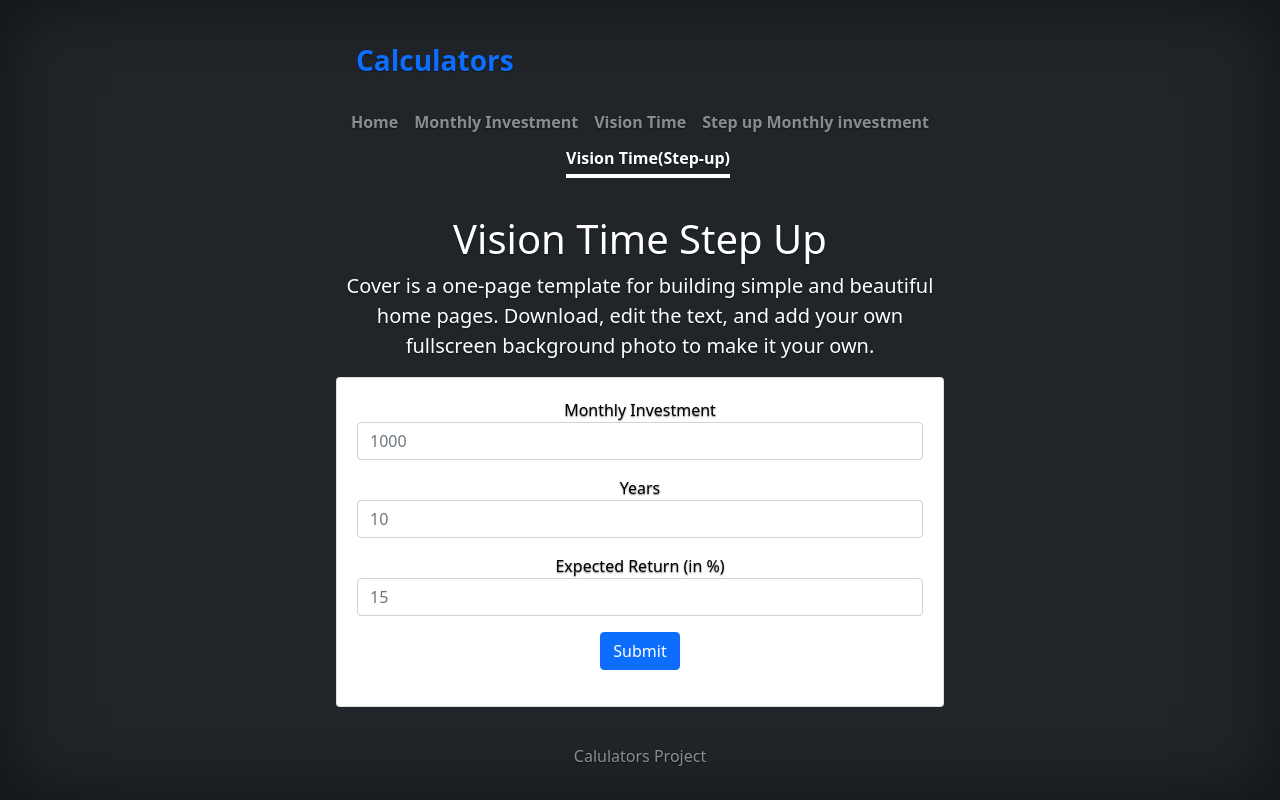
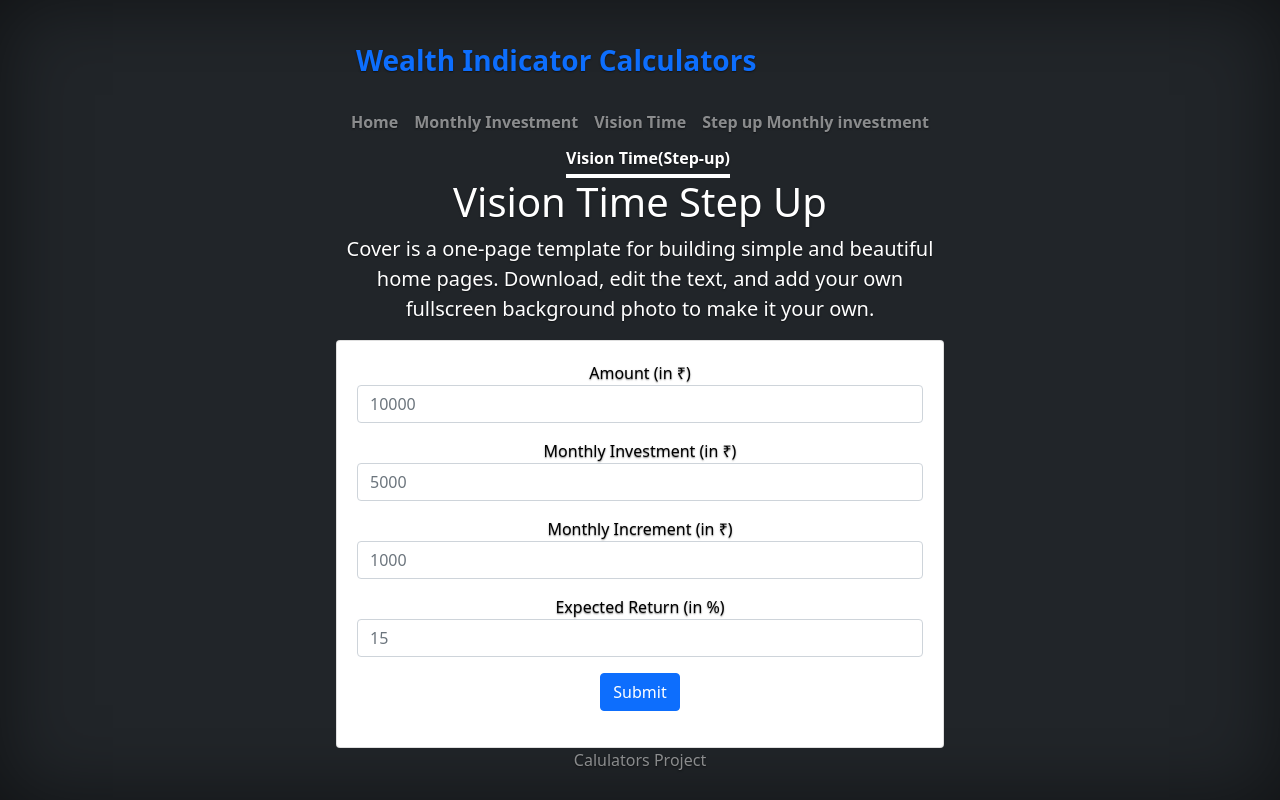
Before and after one commit to Abhi56787/Calculators, a Django app: page /vis_time_up in a window 1280 px wide. Run offline with Django 3.2, Linux system fonts and the light colour scheme; some libraries are stand-ins or nearby versions.

Commit message:
upload new files

```diff
--- a/Calculators/Home/views.py
+++ b/Calculators/Home/views.py
@@ -40,7 +40,28 @@ def monthly_investment(request):
 
 def vis_time(request):
     if request.method == 'POST':
-        return HttpResponse(request)
+        try:
+            amt = float(request.POST.get('amount'))
+            mon_inv = float(request.POST.get('monthly_investment'))
+            exp_ret = float(request.POST.get('exp_ret'))
+        except Exception:
+            return render(request, 'result.html', context={'result' : 'Enter Valid Values'})
+
+        mon_inv *= 12
+        total_amt = mon_inv + (mon_inv * exp_ret) / 100
+        years = 1
+        while total_amt < amt:
+            years += 1
+            temp = total_amt + mon_inv
+            temp += temp * exp_ret / 100
+            total_amt = temp
+
+        amount_inv = mon_inv * years
+        profit = total_amt - amount_inv
+        total_ret = (total_amt - amount_inv) * 100 / amount_inv
+        result = f'Amount can be earned : ₹{total_amt:.2f} in {years} years <br>Amount Invested : ₹{amount_inv:.2f}<br>Profit : ₹{profit:.2f} <br>Total Return : {total_ret:.2f}%'
+        return render(request, 'result.html', context={'result' : result})
+
     return render(request, 'vis_time.html')
 
 
@@ -69,11 +90,35 @@ def step_up_mon_inv(request):
         except Exception:
             return render(request, 'result.html', {'result':'Enter Valid values'})
 
-        return HttpResponse(request)
     return render(request, 'step_up_mon_inv.html')
 
 
 def vis_time_up(request):
     if request.method == 'POST':
-        return HttpResponse(request)
+        try:
+            amt = float(request.POST.get('amount'))
+            mon_inv = float(request.POST.get('monthly_investment'))
+            mon_inc = float(request.POST.get('monthly_increment'))
+            exp_ret = float(request.POST.get('exp_ret'))
+        except Exception:
+            return render(request, 'result.html', context={'result' : 'Enter Valid Values'})
+
+        mon_inv *= 12
+        amt_inv = 0
+        amt_inv += mon_inv
+        total_amt = mon_inv + (mon_inv * exp_ret) / 100
+        years = 1
+        while total_amt < amt:
+            mon_inv += mon_inc * 12
+            amt_inv += mon_inv
+            years += 1
+            temp = total_amt + mon_inv
+            temp += temp * exp_ret / 100
+            total_amt = temp
+
+        profit = total_amt - amt_inv
+        total_ret = (total_amt - amt_inv) * 100 / amt_inv
+        result = f'Amount can be earned : ₹{total_amt:.2f} in {years} years <br>Amount Invested : ₹{amt_inv:.2f}<br>Profit : ₹{profit:.2f} <br>Total Return : {total_ret:.2f}%'
+        return render(request, 'result.html', {'result' : result})
+
     return render(request, 'vis_time_up.html')
--- a/Calculators/templates/base.html
+++ b/Calculators/templates/base.html
@@ -40,7 +40,7 @@
   <div class="cover-container d-flex w-100 h-100 p-3 mx-auto flex-column">
     <header class="mb-auto">
       <div>
-        <h3 class="float-md-start mb-0 text-white" style="padding: 20px"><a class="nav-link " href="/"><b>Calculators</b></a></h3>
+        <h3 class="float-md-start mb-0 text-white" style="padding: 20px"><a class="nav-link " href="/"><b>Wealth Indicator Calculators</b></a></h3>
         <nav class="nav nav-masthead justify-content-center float-md-end" >
           {% block navbar %}
 
--- a/Calculators/templates/monthly_investment.html
+++ b/Calculators/templates/monthly_investment.html
@@ -25,7 +25,7 @@
 		<form method="post" action="/mon_inv" style="color: black;">
 			{% csrf_token %}
 			<div class="form-group mb-3">
-				<label for="name">Monthly Investment</label>
+				<label for="name">Monthly Investment (in ₹)</label>
 				<input type="text" class="form-control" id="monthly_investment" name="monthly_investment"
 					placeholder="1000">
 			</div>
--- a/Calculators/templates/step_up_mon_inv.html
+++ b/Calculators/templates/step_up_mon_inv.html
@@ -26,12 +26,12 @@
         <form method="post" action="/step_up_mon_inv" style="color: black;">
 	        {% csrf_token %}
 	            <div class="form-group mb-3">
-	                <label for="name">Monthly Investment</label>
+	                <label for="name">Monthly Investment (in ₹)</label>
 	                <input type="text" class="form-control" id="monthly_investment" name="monthly_investment" placeholder="1000">
 	            </div>
 
 				<div class="form-group mb-3">
-	                <label for="name">Monthly Increment</label>
+	                <label for="name">Monthly Increment (in ₹)</label>
 	                <input type="text" class="form-control" id="monthly_inc" name="monthly_inc" placeholder="10">
 	            </div>
 
--- a/Calculators/templates/vis_time_up.html
+++ b/Calculators/templates/vis_time_up.html
@@ -5,7 +5,7 @@
 {% block navbar %}
 
 <a class="nav-link" href="/">Home</a>
-<a class="nav-link"  href="mon_inv">Monthly Investment</a>
+<a class="nav-link" href="mon_inv">Monthly Investment</a>
 <a class="nav-link" href="vis_time">Vision Time</a>
 <a class="nav-link" href="step_up_mon_inv">Step up Monthly investment</a>
 <a class="nav-link active" aria-current="page" href="vis_time_up">Vision Time(Step-up)</a>
@@ -22,18 +22,26 @@
 
 	<!-- Form -->
 	<!-- Mon inv, years, expected return -->
-    <div class="card bg-white text-black" style="width:18 ; padding: 20px;" >
+	<div class="card bg-white text-black" style="width:18 ; padding: 20px;">
 		<form method="post" action="/vis_time_up" style="color: black;">
 			{% csrf_token %}
 			<div class="form-group mb-3">
-	                <label for="name">Monthly Investment</label>
-	                <input type="text" class="form-control" id="monthly_investment" name="monthly_investment" placeholder="1000">
+				<label for="name">Amount (in ₹)</label>
+				<input type="text" class="form-control" id="amount" name="amount" placeholder="10000">
 			</div>
 
 			<div class="form-group mb-3">
-	                <label for="name">Years</label>
-	                <input type="text" class="form-control" id="years" name="years" placeholder="10">
+				<label for="name">Monthly Investment (in ₹)</label>
+				<input type="text" class="form-control" id="monthly_investment" name="monthly_investment"
+					placeholder="5000">
 			</div>
+
+			<div class="form-group mb-3">
+				<label for="name">Monthly Increment (in ₹)</label>
+				<input type="text" class="form-control" id="monthly_increment" name="monthly_increment"
+					placeholder="1000">
+			</div>
+
 
 			<div class="form-group mb-3">
 				<label for="name">Expected Return (in %)</label>
```
Also changed, not shown: Calculators/templates/vis_time.html (+7 -6 lines). Lines whose indentation alone changed are shown as unchanged.
